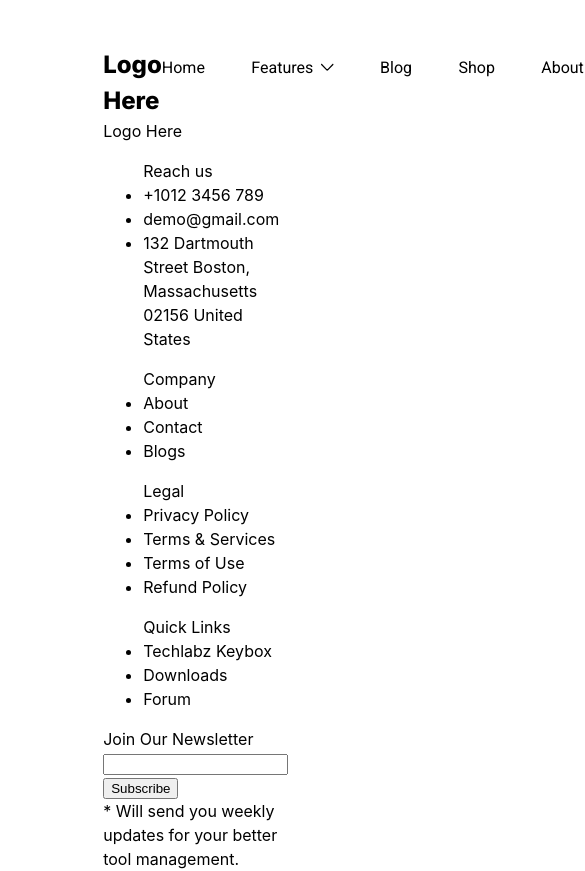
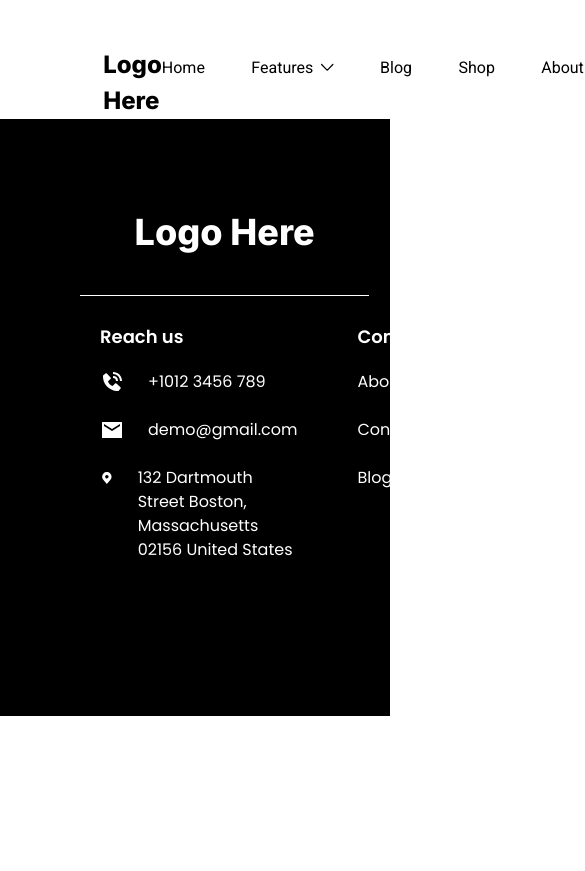
Before and after one commit to illiakornyk/nextjs_technical_assessment, a Next.js app: page /contact-us in a window 390 px wide. Shown: the top 871 px of the page, 585 px wide, since content can reach past the window. After the commit the page ends 844 px from the top, so only its background shows below. Built offline with nearby package versions, Linux system fonts and the light colour scheme.

Commit message:
feat: Create footer component with new icons and additional breakpoint in media query mixin.
- Add new icons for the footer component, including an Envelope icon, a Location Marker icon, and a Phone icon.
- Add a new breakpoint to the media query mixin to support more responsive design.

```diff
--- a/src/app/components/footer/index.tsx
+++ b/src/app/components/footer/index.tsx
@@ -2,6 +2,9 @@ import React from 'react';
 import classNames from 'classnames/bind';
 import Link from 'next/link';
 import styles from './styles.module.scss';
+import EnvelopeIcon from '@/components/icons/envelope';
+import LocationMarkerIcon from '@/components/icons/locationMarker';
+import PhoneIcon from '@/components/icons/phone';
 
 let cx = classNames.bind(styles);
 
@@ -10,50 +13,75 @@ interface IFooterProps {}
 const Footer: React.FC<IFooterProps> = () => {
   return (
     <header className={cx('footer')}>
+      <div className={cx('footer__wrapper')}>
         <span className={cx('footer__logo')}>Logo Here</span>
 
         <div className={cx('footer__content')}>
           <div className={cx('footer__info')}>
+            <div className={cx('footer__info-section')}>
+              <span className={cx('footer__info-title')}>Reach us</span>
               <ul className={cx('footer__info-list')}>
-            <span className={cx('footer__info-title')}>Reach us</span>
-            <li className={cx('footer__info-item')}>+1012 3456 789</li>
-            <li className={cx('footer__info-item')}>demo@gmail.com</li>
                 <li className={cx('footer__info-item')}>
-              132 Dartmouth Street Boston, Massachusetts 02156 United States
+                  <PhoneIcon size="1.5rem" />
+                  +1012 3456 789
+                </li>
+                <li className={cx('footer__info-item')}>
+                  <EnvelopeIcon size="1.5rem" />
+                  demo@gmail.com
+                </li>
+                <li className={cx('footer__info-item')}>
+                  <LocationMarkerIcon size="1.5rem" />
+                  132 Dartmouth Street Boston, <br /> Massachusetts 02156 United
+                  States
                 </li>
               </ul>
+            </div>
+            <div className={cx('footer__info-section')}>
+              <span className={cx('footer__info-title')}>Company</span>
               <ul className={cx('footer__info-list')}>
-            <span className={cx('footer__info-title')}>Company</span>
                 <li className={cx('footer__info-item')}>About</li>
                 <li className={cx('footer__info-item')}>Contact</li>
                 <li className={cx('footer__info-item')}>Blogs</li>
               </ul>
+            </div>
+            <div className={cx('footer__info-section')}>
+              <span className={cx('footer__info-title')}>Legal</span>
               <ul className={cx('footer__info-list')}>
-            <span className={cx('footer__info-title')}>Legal</span>
                 <li className={cx('footer__info-item')}>Privacy Policy</li>
                 <li className={cx('footer__info-item')}>Terms & Services</li>
                 <li className={cx('footer__info-item')}>Terms of Use</li>
                 <li className={cx('footer__info-item')}>Refund Policy</li>
               </ul>
+            </div>
+            <div className={cx('footer__info-section')}>
+              <span className={cx('footer__info-title')}>Quick Links</span>
               <ul className={cx('footer__info-list')}>
-            <span className={cx('footer__info-title')}>Quick Links</span>
                 <li className={cx('footer__info-item')}>Techlabz Keybox</li>
                 <li className={cx('footer__info-item')}>Downloads</li>
                 <li className={cx('footer__info-item')}>Forum</li>
               </ul>
+            </div>
           </div>
 
           <div className={cx('footer__subscription-block')}>
             <span className={cx('footer__subscription-title')}>
               Join Our Newsletter
             </span>
-          <div className={cx('footer__subscription-form')}>
-            <input type="text" />
-            <button>Subscribe</button>
+            <form className={cx('footer__subscription-form')}>
+              <input
+                type="text"
+                className={cx('footer__subscription-input')}
+                placeholder="Your email address"
+              />
+              <button className={cx('footer__subscription-button')}>
+                Subscribe
+              </button>
+            </form>
+            <span className={cx('footer__subscription-note')}>
+              * Will send you weekly updates for your <br /> better tool
+              management.
+            </span>
           </div>
-          <span className={cx('footer__subscription-note')}>
-            * Will send you weekly updates for your better tool management.
-          </span>
         </div>
       </div>
     </header>
--- a/src/app/components/footer/styles.module.scss
+++ b/src/app/components/footer/styles.module.scss
@@ -0,0 +1,146 @@
+@use '@/styles/variables.scss';
+@use '@/styles/mixins.scss';
+
+.footer {
+  background: variables.$black;
+  color: variables.$white;
+}
+
+.footer__wrapper {
+  display: flex;
+  flex-direction: column;
+  padding: 0 1.3rem 4.125rem 5rem;
+}
+
+.footer__content {
+  display: flex;
+  margin-top: 4rem;
+  justify-content: space-between;
+  align-items: flex-start;
+  position: relative;
+  gap: 6rem;
+
+  &::before {
+    content: '';
+    position: absolute;
+    top: -1.8rem;
+    height: 1px;
+    width: 100%;
+    background: variables.$white;
+  }
+}
+
+.footer__info {
+  display: flex;
+  gap: 3.75rem;
+
+  padding-left: 20px;
+}
+
+.footer__logo {
+  margin-top: 5.4rem;
+  font-size: 2.25rem;
+  font-weight: 800;
+  font-family: 'Inter', sans-serif;
+  text-align: center;
+}
+
+.footer__info-list {
+  padding: 0;
+  list-style: none;
+
+  font-family: 'Poppins', sans-serif;
+
+  display: flex;
+  flex-direction: column;
+  gap: 1.5rem;
+
+  margin-top: 1.25rem;
+}
+
+.footer__info-title {
+  font-family: 'Poppins', sans-serif;
+  font-size: 1.125rem;
+  font-weight: 600;
+}
+
+.footer__info-item {
+  font-size: 1rem;
+
+  display: flex;
+  gap: 1.5rem;
+}
+
+.footer__subscription-block {
+  background: variables.$dark-3;
+  border-radius: 0.625rem;
+
+  padding: 14px 14px 21px 14px;
+
+  min-width: 19rem;
+
+  @include mixins.respond-to('laptop-down') {
+    min-width: fit-content;
+  }
+}
+
+.footer__subscription-form {
+  display: flex;
+  justify-content: space-between;
+
+  margin-top: 2rem;
+  background: variables.$dark-4;
+}
+
+.footer__subscription-input {
+  background: variables.$dark-4;
+  border: none;
+  border-top-left-radius: 0.25rem;
+  border-bottom-left-radius: 0.25rem;
+  width: 100%;
+
+  font-size: 0.7rem;
+  padding: 12px 10px;
+
+  color: variables.$white;
+
+  font-family: 'Poppins', sans-serif;
+
+  &::placeholder {
+    color: variables.$gray-4;
+  }
+
+  &:focus {
+    outline: none;
+  }
+}
+
+.footer__subscription-button {
+  background: variables.$black;
+  height: 100%;
+  font-size: 0.75rem;
+  color: variables.$white;
+  padding: 14px 22px;
+  border: none;
+  border-top-right-radius: 0.25rem;
+  border-bottom-right-radius: 0.25rem;
+  font-weight: 500;
+
+  font-family: 'Poppins', sans-serif;
+}
+
+.footer__subscription-note {
+  display: block;
+  font-size: 0.8rem;
+  font-family: 'Manrope', sans-serif;
+  opacity: 0.5;
+  font-weight: 500;
+
+  margin-top: 1.5rem;
+}
+
+.footer__subscription-title {
+  font-weight: 600;
+  font-size: 1.125rem;
+  color: variables.$white;
+}
--- /dev/null
+++ b/src/app/components/icons/envelope/index.tsx
@@ -0,0 +1,31 @@
+import React from 'react';
+
+type TIconSize = {
+  width: string;
+  height: string;
+};
+
+interface IEnvelopeIconProps {
+  color?: string;
+  size?: TIconSize | string;
+}
+const EnvelopeIcon: React.FC<IEnvelopeIconProps> = ({
+  color = 'white',
+  size = '1rem',
+}) => {
+  const width = typeof size === 'string' ? size : size.width;
+  const height = typeof size === 'string' ? size : size.height;
+  return (
+    <svg
+      width={width}
+      height={height}
+      viewBox="0 0 24 24"
+      fill="none"
+      xmlns="http://www.w3.org/2000/svg"
+    >
+      <path d="M22 4H2V20H22V4ZM20 8L12 13L4 8V6L12 11L20 6V8Z" fill={color} />
+    </svg>
+  );
+};
+
+export default EnvelopeIcon;
--- /dev/null
+++ b/src/app/components/icons/locationMarker/index.tsx
@@ -0,0 +1,34 @@
+import React from 'react';
+
+type TIconSize = {
+  width: string;
+  height: string;
+};
+
+interface ILocationMarkerIconProps {
+  color?: string;
+  size?: TIconSize | string;
+}
+const LocationMarkerIcon: React.FC<ILocationMarkerIconProps> = ({
+  color = 'white',
+  size = '1rem',
+}) => {
+  const width = typeof size === 'string' ? size : size.width;
+  const height = typeof size === 'string' ? size : size.height;
+  return (
+    <svg
+      width={width}
+      height={height}
+      viewBox="0 0 24 24"
+      fill="none"
+      xmlns="http://www.w3.org/2000/svg"
+    >
+      <path
+        d="M12 1.5C9.81276 1.50258 7.71584 2.3726 6.16923 3.91922C4.62261 5.46584 3.75259 7.56276 3.75001 9.75C3.74739 11.5374 4.33124 13.2763 5.41201 14.7C5.41201 14.7 5.63701 14.9963 5.67376 15.039L12 22.5L18.3293 15.0353C18.3623 14.9955 18.588 14.7 18.588 14.7L18.5888 14.6978C19.669 13.2747 20.2526 11.5366 20.25 9.75C20.2474 7.56276 19.3774 5.46584 17.8308 3.91922C16.2842 2.3726 14.1873 1.50258 12 1.5ZM12 12.75C11.4067 12.75 10.8266 12.5741 10.3333 12.2444C9.83995 11.9148 9.45543 11.4462 9.22837 10.8981C9.00131 10.3499 8.9419 9.74667 9.05765 9.16473C9.17341 8.58279 9.45913 8.04824 9.87869 7.62868C10.2982 7.20912 10.8328 6.9234 11.4147 6.80764C11.9967 6.69189 12.5999 6.7513 13.1481 6.97836C13.6962 7.20542 14.1648 7.58994 14.4944 8.08329C14.8241 8.57664 15 9.15666 15 9.75C14.999 10.5453 14.6826 11.3078 14.1202 11.8702C13.5578 12.4326 12.7954 12.749 12 12.75Z"
+        fill={color}
+      />
+    </svg>
+  );
+};
+
+export default LocationMarkerIcon;
--- /dev/null
+++ b/src/app/components/icons/phone/index.tsx
@@ -0,0 +1,32 @@
+import React from 'react';
+
+type TIconSize = {
+  width: string;
+  height: string;
+};
+
+interface IPhoneIconProps {
+  color?: string;
+  size?: TIconSize | string;
+}
+const PhoneIcon: React.FC<IPhoneIconProps> = ({
+  color = 'white',
+  size = '1rem',
+}) => {
+  const width = typeof size === 'string' ? size : size.width;
+  const height = typeof size === 'string' ? size : size.height;
+  return (
+    <svg
+      fill={color}
+      width={width}
+      height={height}
+      viewBox="0 0 24 24"
+      xmlns="http://www.w3.org/2000/svg"
+    >
+      <path d="M20 10.999h2C22 5.869 18.127 2 12.99 2v2C17.052 4 20 6.943 20 10.999z" />
+      <path d="M13 8c2.103 0 3 .897 3 3h2c0-3.225-1.775-5-5-5v2zm3.422 5.443a1.001 1.001 0 0 0-1.391.043l-2.393 2.461c-.576-.11-1.734-.471-2.926-1.66-1.192-1.193-1.553-2.354-1.66-2.926l2.459-2.394a1 1 0 0 0 .043-1.391L6.859 3.513a1 1 0 0 0-1.391-.087l-2.17 1.861a1 1 0 0 0-.29.649c-.015.25-.301 6.172 4.291 10.766C11.305 20.707 16.323 21 17.705 21c.202 0 .326-.006.359-.008a.992.992 0 0 0 .648-.291l1.86-2.171a1 1 0 0 0-.086-1.391l-4.064-3.696z" />
+    </svg>
+  );
+};
+
+export default PhoneIcon;
--- a/src/app/components/layout/index.tsx
+++ b/src/app/components/layout/index.tsx
@@ -22,8 +22,8 @@ const Layout: React.FC<LayoutProps> = ({
         <div className={cx('layout__wrapper')}>
           <Header />
           <main>{children}</main>
-          <Footer />
         </div>
+        <Footer />
       </div>
     );
   } else {
--- a/src/app/styles/mixins.scss
+++ b/src/app/styles/mixins.scss
@@ -11,6 +11,10 @@
     @media (max-width: 1199px) {
       @content;
     }
+  } @else if $breakpoint == 'laptop-down' {
+    @media (max-width: 1399px) {
+      @content;
+    }
   } @else if $breakpoint == 'desktop-down' {
     @media (max-width: 1799px) {
       @content;
--- a/src/app/styles/variables.scss
+++ b/src/app/styles/variables.scss
@@ -5,6 +5,7 @@ $light-1: #f5f5f5;
 $dark-1: #1f1f1f;
 $dark-2: #1a1a1a;
 $dark-3: #131313;
+$dark-4: #1e1e1e;
 $gray-1: #717171;
 $gray-2: #8d8d8d;
 $gray-3: #e0e0e0;
```
Lines whose indentation alone changed are shown as unchanged.
